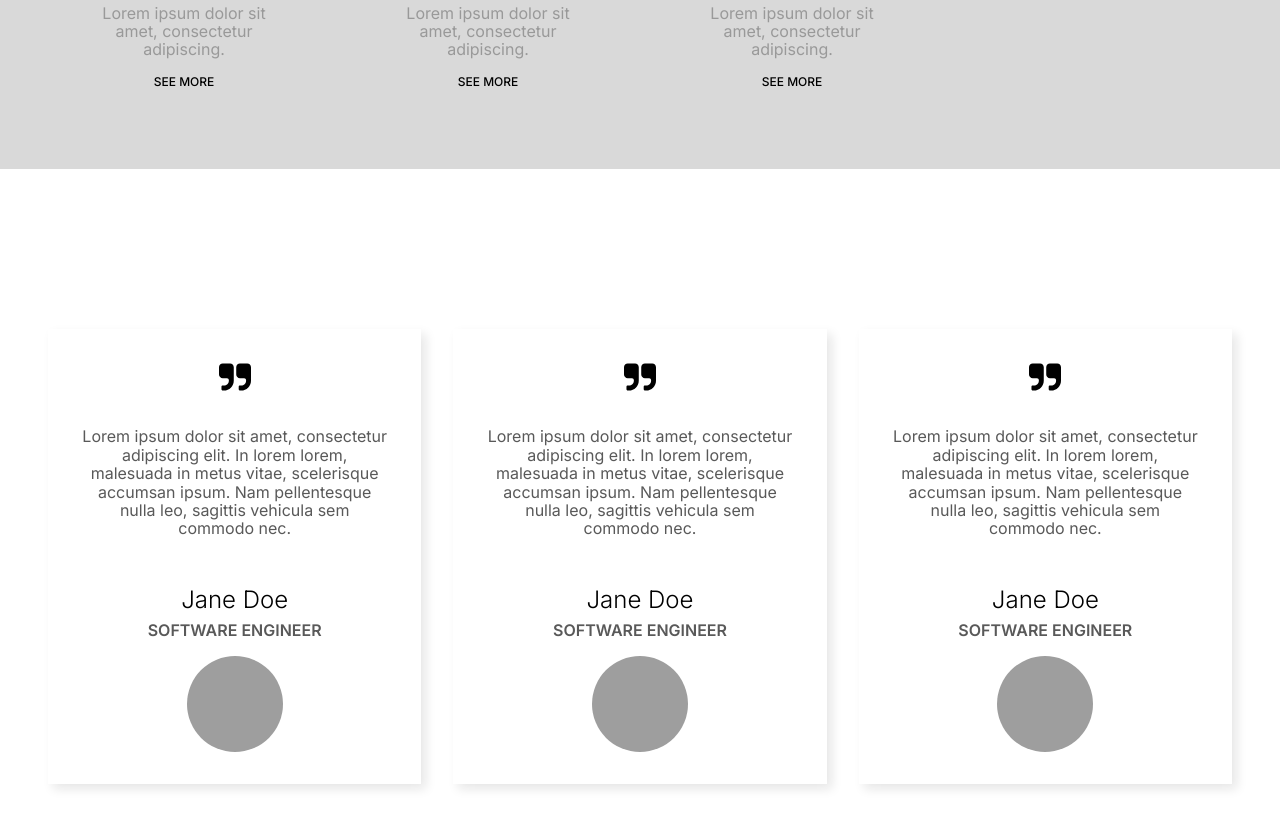
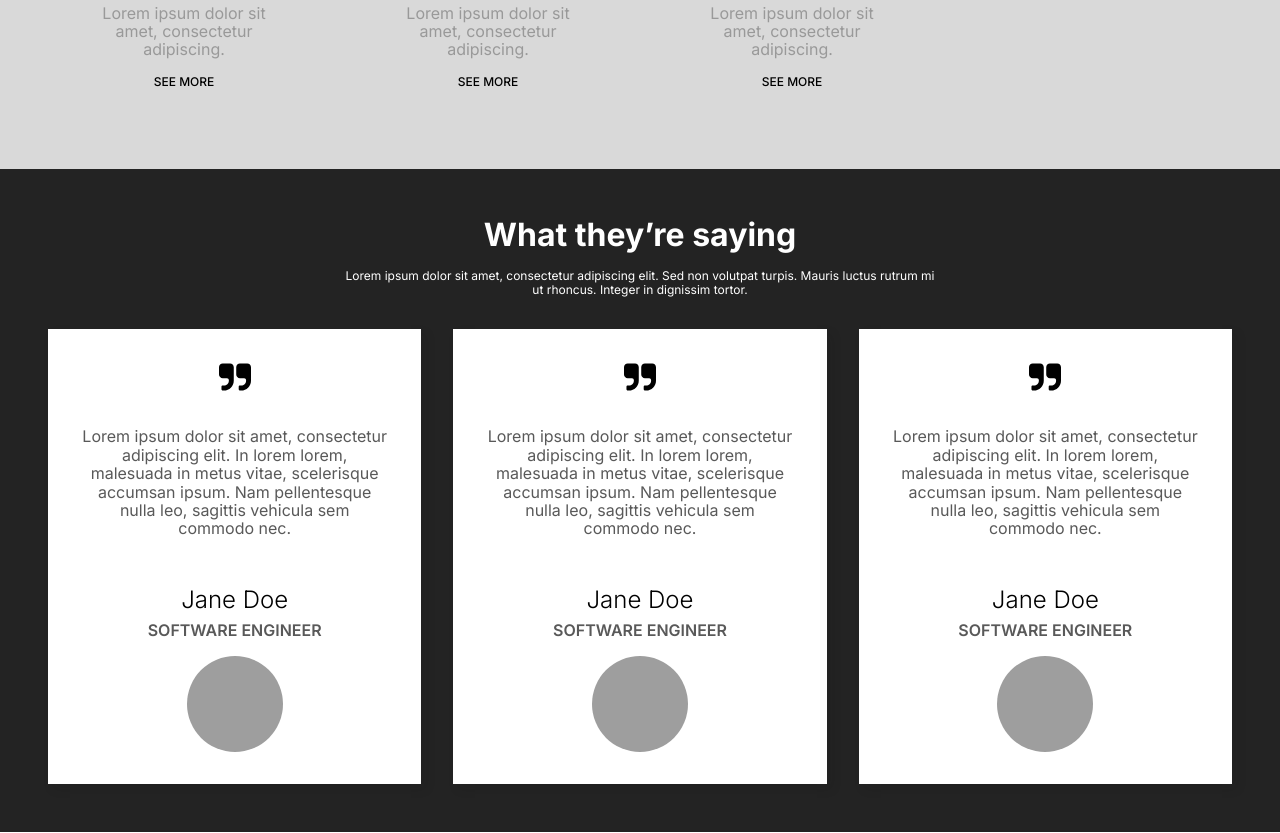
Before and after one commit to nugrahaAdhitama/taskmaster2, a website: page public/index.html in a window 1280 px wide. Shown: the part 1387-2220 px from the top of the page. Drawn offline with Linux system fonts and the light colour scheme; grey boxes are pictures that could not be loaded.

Commit message:
change testimonials section background to dark

```diff
--- a/public/css/main.css
+++ b/public/css/main.css
@@ -325,7 +325,7 @@
   width: 100%;
   display: flex;
   justify-content: center;
-  background-color: 232323;
+  background-color: #232323;
 }
 .home-container05 {
   width: 100%;
```
